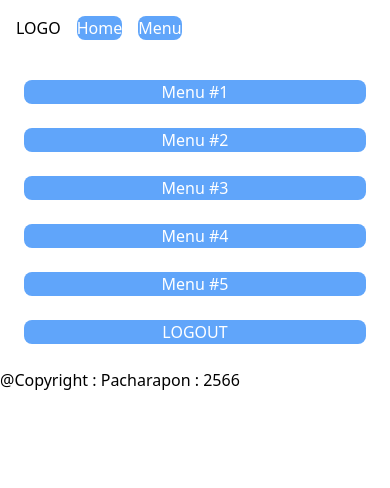
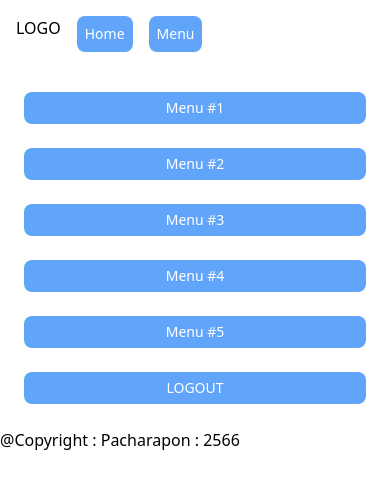
Before and after one commit to PacharaponFirst/samakran, a React (Vite) app: page /admin/menu in a window 390 px wide. Shown: the top 488 px of the page. Built offline with nearby package versions, Linux system fonts and the light colour scheme.

Commit message:
responsive update

```diff
--- a/src/component/Header.tsx
+++ b/src/component/Header.tsx
@@ -6,9 +6,9 @@ const Header: FC = () => {
     <>
         <div className='flex flex-row gap-4 p-4'>
              <h1>LOGO</h1>
-            <Link to = "/admin/home" className="npru-button">
+            <Link to = "/admin/home" className="npru-button p-2">
                 Home</Link>
-            <Link to = "/admin/menu" className="npru-button">
+            <Link to = "/admin/menu" className="npru-button p-2">
                 Menu</Link>
         </div>
         </>
--- a/src/index.css
+++ b/src/index.css
@@ -7,6 +7,6 @@
         @apply border border-blue-200 hover:border-blue-600 rounded-md py-1.5 text-sm;
     }
     .npru-button {
-        @apply rounded-lg bg-blue-400 hover:bg-blue-800  text-white ;
+        @apply rounded-lg bg-blue-400 hover:bg-blue-800  text-white py-1.5 text-sm ;
     }
 }
```
